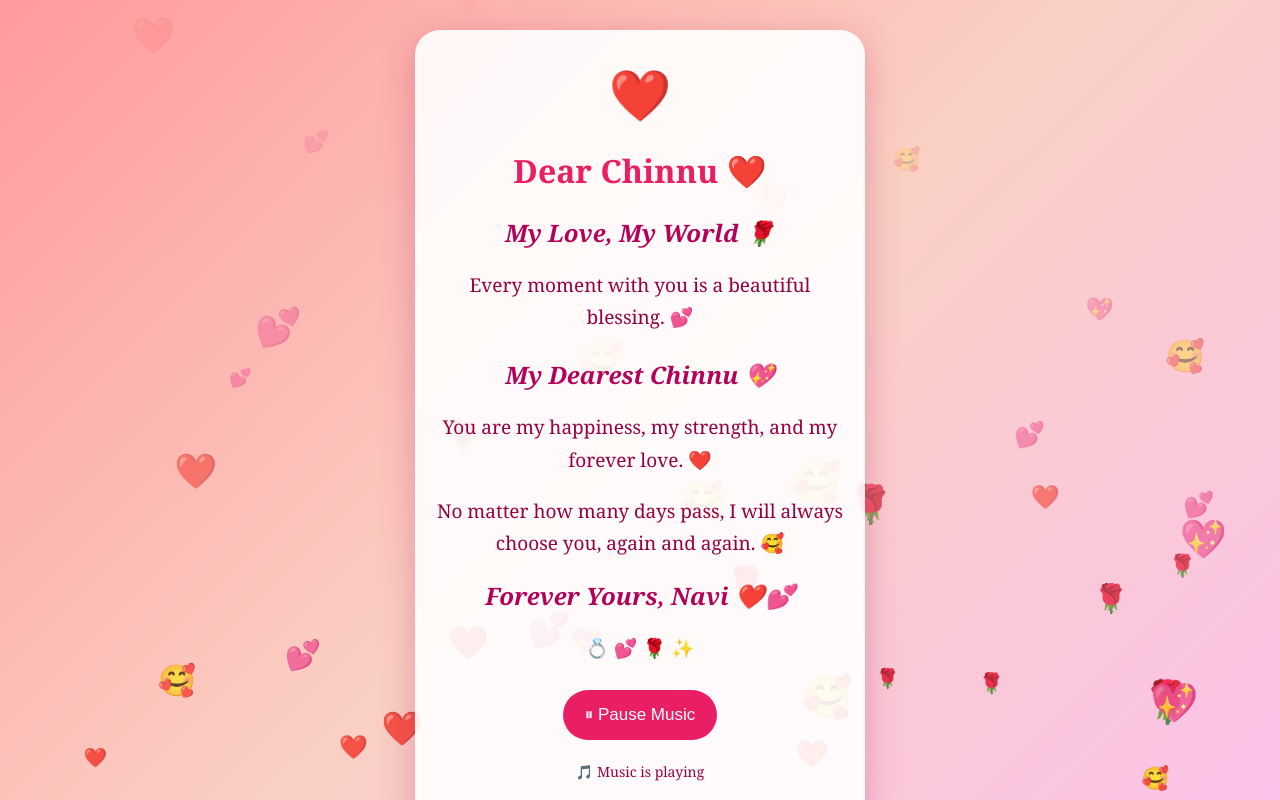
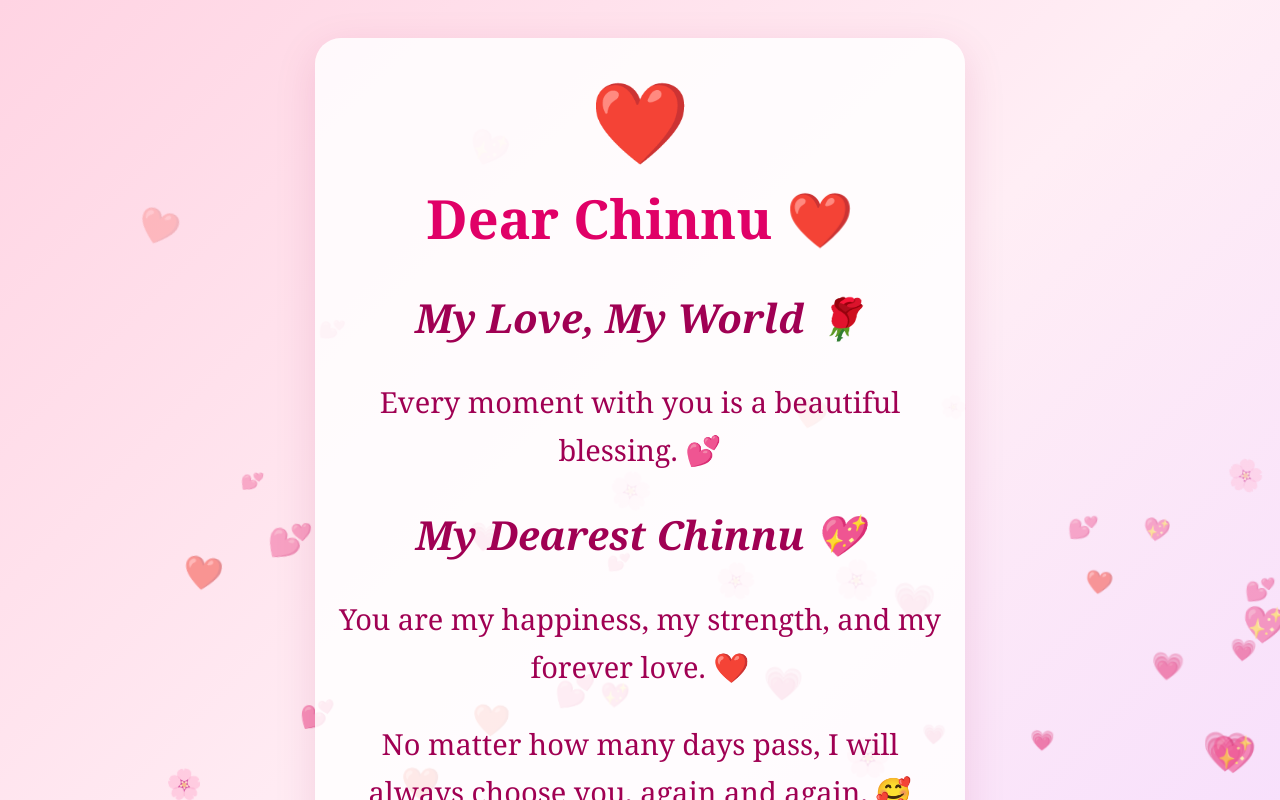
Before and after one commit to Nav0410/Dear-chinnu-surprise, a plain HTML site: page index.html in a window 1280 px wide. Both pictures are taken after a click on the button "💌 Tap to Open My Heart". Shown: the top 800 px of the page. Drawn offline with Linux system fonts and the light colour scheme.

Commit message:
Add files via upload

```diff
--- a/index.html
+++ b/index.html
@@ -2,105 +2,114 @@
 <html lang="en">
 <head>
   <meta charset="UTF-8">
-<meta name="viewport" content="width=device-width, initial-scale=1">
-<title>Dear Chinnu ❤️</title>
+  <meta name="viewport" content="width=device-width, initial-scale=1.0">
+  <meta name="theme-color" content="#ffeff5">
+  <title>Dear Chinnu ❤️ | Forever Yours, Navi</title>
   <style>
     * { box-sizing: border-box; }
-body { margin:0; min-height:100vh; overflow-x:hidden; background:linear-gradient(135deg,#ff9a9e,#fad0c4,#fbc2eb); font-family:Georgia,serif; display:flex; align-items:center; justify-content:center; text-align:center; color:#950044; }
-.card { position:relative; z-index:2; width:90%; max-width:450px; margin:30px 0; padding:30px 20px; border-radius:25px; background:rgba(255,255,255,.9); box-shadow:0 10px 35px #b52b5a55; }
-h1 { font-size:32px; color:#e91e63; min-height:45px; }
-h2 { font-style:italic; color:#b30059; }
-p { font-size:19px; line-height:1.7; }
-.heart { font-size:50px; animation:beat 1s infinite; }
-@keyframes beat { 50% { transform:scale(1.3); } }
-.floating-heart { position:fixed; bottom:-50px; z-index:1; pointer-events:none; animation:floatUp linear forwards; }
-@keyframes floatUp { from { transform:translateY(0); opacity:1; } to { transform:translateY(-110vh); opacity:0; } }
-button { background:#e91e63; color:white; border:0; padding:15px 22px; border-radius:30px; font-size:17px; cursor:pointer; margin:6px; }
-button:active { transform:scale(.96); }
-#surprise { display:none; margin-top:25px; animation:appear 1.5s ease; }
-@keyframes appear { from { opacity:0; transform:scale(.8); } to { opacity:1; transform:scale(1); } }
-#musicControls { display:none; margin-top:12px; }
-#musicStatus { font-size:14px; }
-@media (prefers-reduced-motion:reduce) { .heart,.floating-heart,#surprise { animation:none; } }
+    body { margin: 0; min-height: 100vh; background: linear-gradient(135deg,#ffd4e3,#ffeef5 48%,#f4d9ff); color: #a00053; font-family: Georgia, 'Times New Roman', serif; text-align: center; overflow-x: hidden; }
+    .card { position: relative; z-index: 1; width: min(92%, 650px); margin: 38px auto; padding: 36px 22px 44px; border-radius: 26px; background: rgba(255,255,255,.83); box-shadow: 0 12px 42px rgba(170,0,84,.13); }
+    .big-heart { font-size: 76px; line-height: 1.2; animation: pulse 1.7s infinite; }
+    h1 { color: #e00067; font-size: clamp(34px,8vw,54px); margin: 16px 0 18px; min-height: 1.4em; }
+    h2 { font-size: clamp(26px,6vw,40px); font-style: italic; }
+    p { font-size: clamp(21px,4.7vw,29px); line-height: 1.65; }
+    button { background: #ff0069; color: white; border: 0; border-radius: 40px; padding: 17px 27px; margin: 15px 6px; font-size: 19px; cursor: pointer; box-shadow: 0 6px 16px rgba(255,0,105,.2); }
+    button:active { transform: scale(.97); }
+    #surprise { display: none; animation: reveal .8s ease-out; }
+    .signature { font-size: clamp(27px,6vw,40px); font-style: italic; font-weight: bold; }
+    .symbols { font-size: 29px; }
+    #musicStatus { min-height: 1.5em; font-size: 16px; color: #9c245b; }
+    .floating-heart { position: fixed; bottom: -50px; pointer-events: none; z-index: 0; animation: floatUp linear forwards; opacity: .65; }
+    @keyframes floatUp { from { transform: translateY(0) rotate(0); opacity: .7; } to { transform: translateY(-115vh) rotate(28deg); opacity: 0; } }
+    @keyframes pulse { 50% { transform: scale(1.12); } }
+    @keyframes reveal { from { opacity: 0; transform: translateY(18px); } to { opacity: 1; transform: translateY(0); } }
   </style>
 </head>
 <body>
-<div class="card">
-  <div class="heart">❤️</div>
-  <h1 id="typing" aria-label="Dear Chinnu ❤️"></h1>
+  <main class="card">
+    <div class="big-heart">❤️</div>
+    <h1 id="typedTitle" aria-label="Dear Chinnu ❤️"></h1>
+    <button id="surpriseButton" type="button" onclick="openSurprise()">💌 Tap to Open My Heart</button>
+    <section id="surprise">
       <h2>My Love, My World 🌹</h2>
       <p>Every moment with you is a beautiful blessing. 💕</p>
-  <button id="surpriseButton" type="button" onclick="openSurprise()">💌 Tap to Open My Heart</button>
-  <div id="surprise">
       <h2>My Dearest Chinnu 💖</h2>
       <p>You are my happiness, my strength, and my forever love. ❤️</p>
       <p>No matter how many days pass, I will always choose you, again and again. 🥰</p>
-    <h2>Forever Yours, Navi ❤️💕</h2>
-    <p>💍 💕 🌹 ✨</p>
-  </div>
-  <div id="musicControls">
-    <button type="button" id="musicToggle" onclick="toggleMusic()">⏸ Pause Music</button>
+      <p class="signature">Forever Yours, Navi ❤️💕</p>
+      <div class="symbols">💍 💕 🌹 ✨</div>
+    </section>
+    <button id="musicButton" type="button" onclick="toggleMusic()" style="display:none">▶ Play Music</button>
     <p id="musicStatus" role="status" aria-live="polite"></p>
-  </div>
-</div>
-<audio id="loveMusic" preload="none" loop>
-  <source src="music/romantic.m4a" type="audio/mp4">
+  </main>
+
+  <audio id="loveMusic" preload="none" playsinline>
+    <source src="music/romantic.mp3" type="audio/mpeg">
+    Your browser does not support audio playback.
   </audio>
+
   <script>
-const characters = Array.from('Dear Chinnu ❤️');
+    const music = document.getElementById('loveMusic');
+    const musicButton = document.getElementById('musicButton');
+    const musicStatus = document.getElementById('musicStatus');
+    let opened = false;
+
+    function typeText() {
+      const text = 'Dear Chinnu ❤️';
       let i = 0;
-function typeText() {
-  if (i < characters.length) {
-    document.getElementById('typing').textContent += characters[i++];
-    setTimeout(typeText, 150);
+      const timer = setInterval(() => {
+        document.getElementById('typedTitle').textContent = text.slice(0, ++i);
+        if (i >= text.length) clearInterval(timer);
+      }, 110);
+    }
+
+    function createHeart() {
+      const heart = document.createElement('span');
+      heart.className = 'floating-heart';
+      heart.textContent = ['❤️','💕','💖','💗','🌸'][Math.floor(Math.random()*5)];
+      heart.style.left = Math.random()*100 + 'vw';
+      heart.style.fontSize = (18 + Math.random()*22) + 'px';
+      heart.style.animationDuration = (5 + Math.random()*5) + 's';
+      document.body.appendChild(heart);
+      setTimeout(() => heart.remove(), 10500);
+    }
+
+    async function playMusic() {
+      musicStatus.textContent = '';
+      try {
+        // Call play() directly from the user's tap, without waiting for loading.
+        await music.play();
+        musicButton.textContent = '⏸ Pause Music';
+      } catch (error) {
+        musicButton.textContent = '▶ Play Music';
+        musicStatus.textContent = 'Music did not start (' + (error.name || 'playback error') + '). Tap Play Music to retry.';
       }
     }
-function createHeart() {
-  const heart = document.createElement('div');
-  heart.className = 'floating-heart';
-  const emojis = ['❤️','💕','💖','🌹','🥰'];
-  heart.textContent = emojis[Math.floor(Math.random()*emojis.length)];
-  heart.style.left = Math.random()*95 + 'vw';
-  heart.style.fontSize = (18+Math.random()*25)+'px';
-  const duration = 4+Math.random()*4;
-  heart.style.animationDuration = duration+'s';
-  document.body.appendChild(heart);
-  setTimeout(()=>heart.remove(), duration*1000+200);
+
+    function openSurprise() {
+      if (!opened) {
+        opened = true;
+        document.getElementById('surprise').style.display = 'block';
+        document.getElementById('surpriseButton').style.display = 'none';
+        musicButton.style.display = 'inline-block';
+        for (let i = 0; i < 25; i++) setTimeout(createHeart, i*100);
       }
-const music = document.getElementById('loveMusic');
-const toggle = document.getElementById('musicToggle');
-const status = document.getElementById('musicStatus');
-async function startMusic() {
-  try {
-    music.volume = 0.5;
-    await music.play();
-    toggle.textContent = '⏸ Pause Music';
-    status.textContent = '🎵 Music is playing';
-  } catch (error) {
-    toggle.textContent = '▶ Play Music';
-    status.textContent = 'Music could not start. Check the audio file and tap Play Music.';
-    console.log('Audio playback error:',error);
+      // Invoke playback during the button click, which mobile browsers require.
+      playMusic();
     }
+
+    function toggleMusic() {
+      if (music.paused) playMusic();
+      else { music.pause(); musicButton.textContent = '▶ Play Music'; musicStatus.textContent = ''; }
     }
-function openSurprise() {
-  document.getElementById('surprise').style.display='block';
-  document.getElementById('surpriseButton').style.display='none';
-  document.getElementById('musicControls').style.display='block';
-  for (let j=0;j<25;j++) setTimeout(createHeart,j*100);
-  startMusic();
-}
-function toggleMusic() {
-  if (music.paused) startMusic();
-  else {
-    music.pause();
-    toggle.textContent='▶ Play Music';
-    status.textContent='Music paused';
-  }
-}
-window.addEventListener('load',()=>{
+
+    music.addEventListener('ended', () => { musicButton.textContent = '▶ Play Music'; });
+    music.addEventListener('error', () => {
+      const code = music.error ? music.error.code : 'unknown';
+      musicStatus.textContent = 'Audio loading error (code ' + code + '). Check music/romantic.mp3.';
+    });
     typeText();
-  if (!window.matchMedia('(prefers-reduced-motion: reduce)').matches) setInterval(createHeart,500);
-});
+    setInterval(createHeart, 700);
   </script>
 </body>
 </html>
```
Lines whose indentation alone changed are shown as unchanged.
